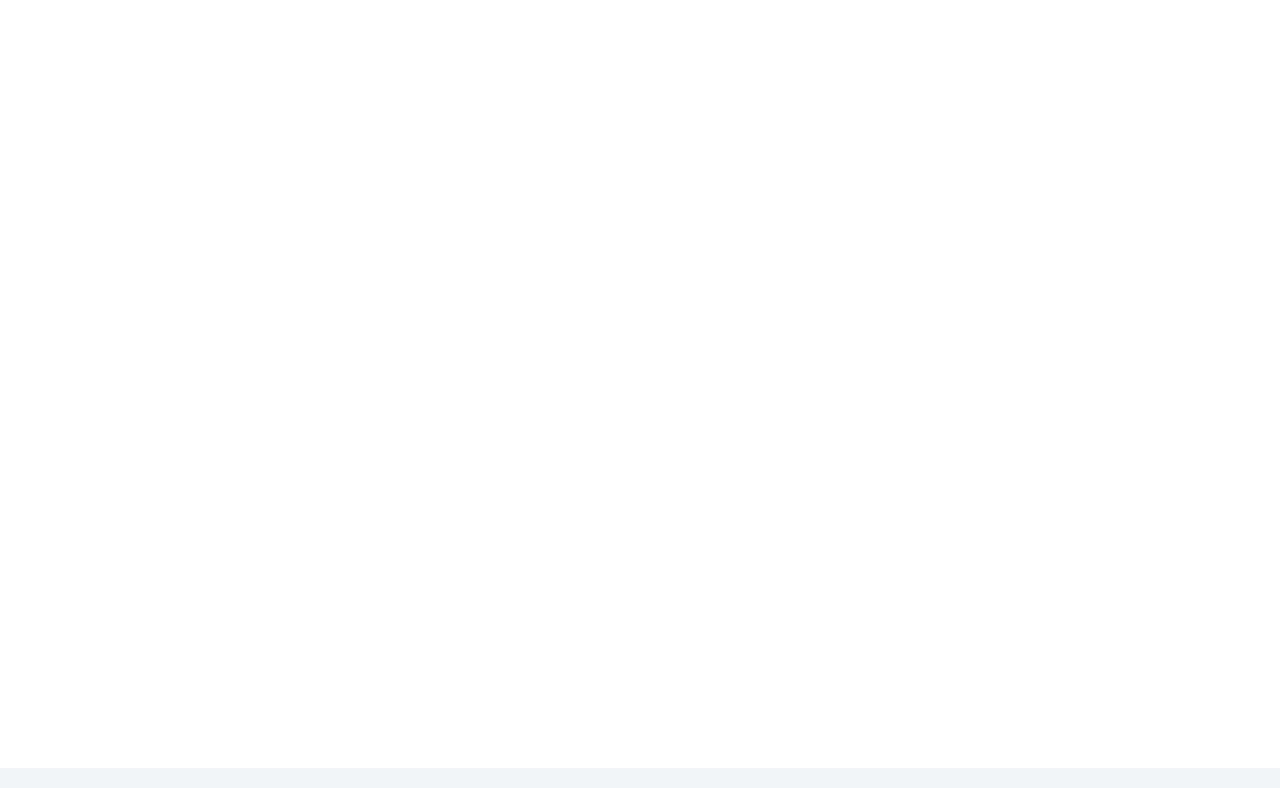
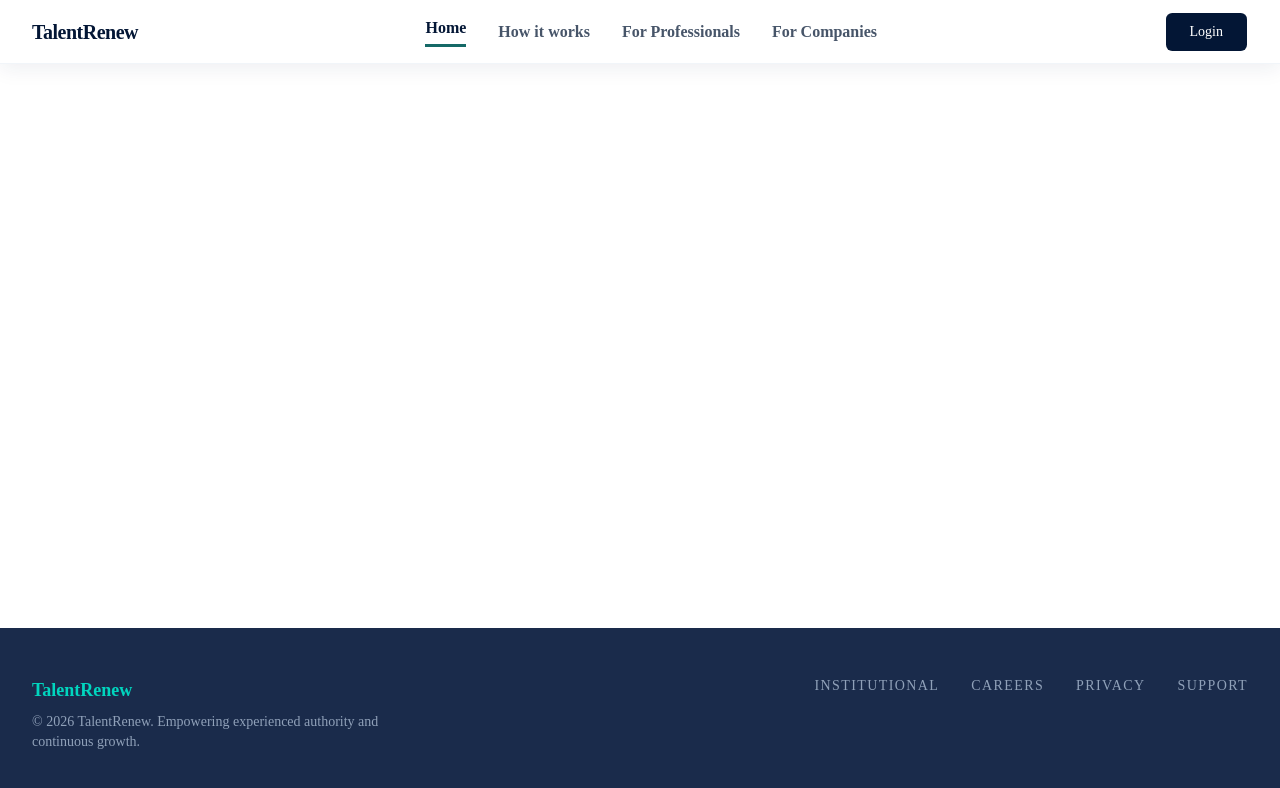
Before and after one commit to No-Country-simulation/S04-26-Equipo-04-WebAppDevelopment, a Next.js app in the folder frontend/: page / in a window 1280 px wide. Shown: the top 788 px of the page. Built offline with nearby package versions, Linux system fonts and the light colour scheme.

Commit message:
feat: implement landing page navbar and footer

```diff
--- a/frontend/src/components/layout/Footer.tsx
+++ b/frontend/src/components/layout/Footer.tsx
@@ -1,7 +1,25 @@
 export default function Footer() {
   return (
-    <footer className="w-full bg-gray-100 py-4">
-      {/* TODO: Implement footer */}
+    <footer className="bg-[#1A2B4B] text-white py-12 px-8">
+      <div className="max-w-container-max mx-auto flex flex-col md:flex-row justify-between gap-8">
+
+        <div>
+          <h2 className="text-lg font-bold text-teal-400">
+            TalentRenew
+          </h2>
+          <p className="text-sm text-slate-400 mt-2 max-w-sm">
+            © 2026 TalentRenew. Empowering experienced authority and continuous growth.
+          </p>
+        </div>
+
+        <div className="flex gap-8 text-sm uppercase tracking-widest">
+          <a className="text-slate-400 hover:text-white" href="#">Institutional</a>
+          <a className="text-slate-400 hover:text-white" href="#">Careers</a>
+          <a className="text-slate-400 hover:text-white" href="#">Privacy</a>
+          <a className="text-slate-400 hover:text-white" href="#">Support</a>
+        </div>
+
+      </div>
     </footer>
-  )
+  );
 }
--- a/frontend/src/components/layout/Navbar.tsx
+++ b/frontend/src/components/layout/Navbar.tsx
@@ -1,7 +1,37 @@
+import { Button } from "@/components/ui/button";
+import Link from "next/link";
+
+const data = {
+  navMain: [
+    { name: "Home", href: "#", active: true },
+    { name: "How it works", href: "#" },
+    { name: "For Professionals", href: "#" },
+    { name: "For Companies", href: "#" },
+  ],
+};
+
 export default function Navbar() {
   return (
-    <nav className="w-full bg-white shadow-md">
-      {/* TODO: Implement navigation bar */}
-    </nav>
-  )
+    <header className="fixed top-0 left-0 w-full h-16 bg-white/90 backdrop-blur-sm border-b border-slate-100 z-50 shadow-[0px_4px_20px_rgba(26,43,75,0.08)]">
+      <div className="max-w-container-max mx-auto px-8 h-full flex items-center justify-between">
+        <div className="text-xl font-extrabold text-primary tracking-tight font-heading">TalentRenew</div>
+        <nav className="hidden md:flex items-center gap-8">
+          {data.navMain.map((item) => (
+            <Link
+              key={item.name}
+              href={item.href}
+              className={`text-base font-semibold transition ${
+                item.active
+                  ? "text-primary border-b-3 border-[#156967] pb-1"
+                  : "text-[#475569] hover:text-primary"
+              }`}
+            >
+              {item.name}
+            </Link>
+          ))}
+        </nav>
+        <Button>Login</Button>
+      </div>
+    </header>
+  );
 }
```
